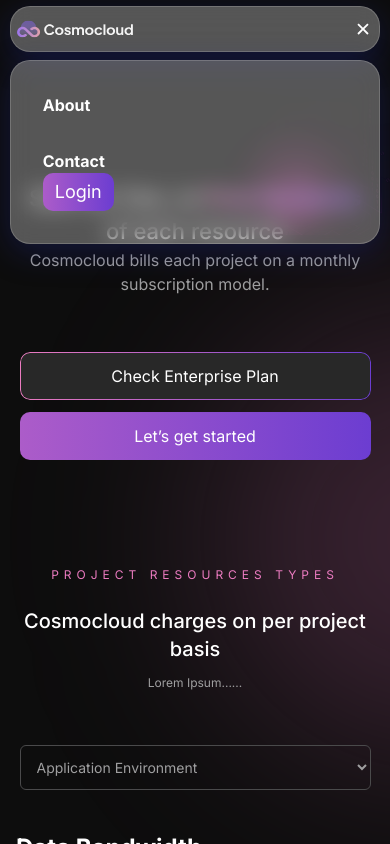
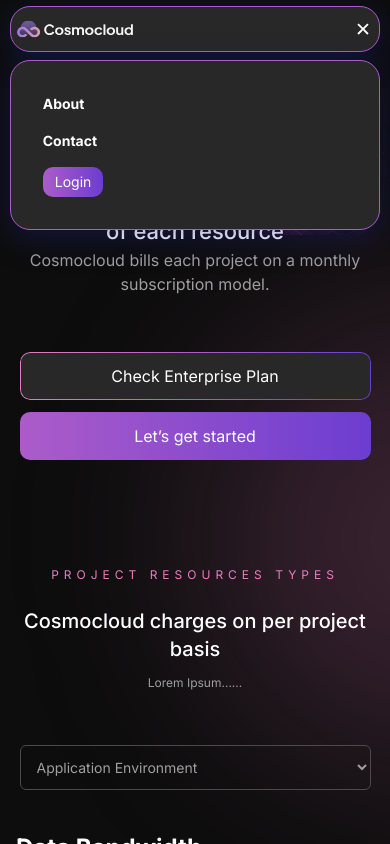
Before and after one commit to shreybatra/loki-mirror, a Next.js app: page /pricing/data-bandwidth in a window 390 px wide. Both pictures are taken after a click on the element 363 px from the left and 29 px from the top of the page. Shown: the top 844 px of the page. Built offline with nearby package versions, Linux system fonts and the light colour scheme.

Commit message:
feat(mobile-menu): mobile menu color

```diff
--- a/components/Navbar/index.tsx
+++ b/components/Navbar/index.tsx
@@ -63,7 +63,7 @@
             </Link>
           ))}
           <button
-            className="button-gradient md:text-sm lg:text-base md:px-[12px] md:py-[5px] lg:px-[24px] lg:py-[10px]"
+            className="button-gradient text-[14px] md:text-sm lg:text-base md:px-[12px] md:py-[5px] lg:px-[24px] lg:py-[10px]"
             onClick={() =>
               (window.location.href = "https://dashboard.cosmocloud.io/sign-in")
             }
@@ -100,7 +100,7 @@
           ))}
         </div>
         <button
-          className="button-gradient text-lg text-base px-[12px] py-[5px]"
+          className="button-gradient text-sm text-base px-[12px] py-[5px]"
           onClick={() =>
             (window.location.href = "https://dashboard.cosmocloud.io/sign-in")
           }
--- a/components/Navbar/navbar.css
+++ b/components/Navbar/navbar.css
@@ -17,19 +17,21 @@
   top: 60px;
   opacity: 0;
   transition: opacity 0.5s ease-in-out;
-  background: rgba(255, 255, 255, 0.3);
-  box-shadow: 0 8px 32px 0 rgba(31, 38, 135, 0.37);
-  backdrop-filter: blur(11.5px);
-  -webkit-backdrop-filter: blur(11.5px);
-  border: 1px solid rgba(255, 255, 255, 0.18);
+  background: #282828;
+  box-shadow: 0 8px 32px 0 rgba( 31, 38, 135, 0.37 );
+  backdrop-filter: blur( 11.5px );
+  -webkit-backdrop-filter: blur( 11.5px );
+  border-width: 1px;
+  border-style: solid;
+  border-color: #AC5CC9;
   min-height: 20vh;
 
   /* content css  */
   display: flex;
   flex-direction: column;
-  gap: 2rem;
+  gap:2rem;
   justify-content: center;
-  font-size: 16px;
+  font-size: 14px;
   align-items: start;
   padding: 2rem;
 }
@@ -46,8 +48,9 @@
 .mobile-links {
   display: flex;
   flex-direction: column;
-  gap: 2rem;
-  font-weight: 700
+  gap: 1rem;
+  font-weight: 700;
+  margin-bottom: 1rem;
 }
 
 .active {
@@ -59,14 +62,15 @@
 
 .open {
   transition: background 0.5s ease-in-out;
-  background: rgba(255, 255, 255, 0.3);
-  box-shadow: 0 8px 32px 0 rgba(31, 38, 135, 0.37);
-  backdrop-filter: blur(11.5px);
-  -webkit-backdrop-filter: blur(11.5px);
-  border: 1px solid rgba(255, 255, 255, 0.18);
+  background: #282828;
+  box-shadow: 0 8px 32px 0 rgba( 31, 38, 135, 0.37 );
+  backdrop-filter: blur( 11.5px );
+  -webkit-backdrop-filter: blur( 11.5px );
+
+  border: 1px solid #AC5CC9;
 }
 
 .close {
   background: transparent;
-  transition: background 0.5s ease-in-out;
+  transition: background 0.5s ease-in-out, ;
 }
```
